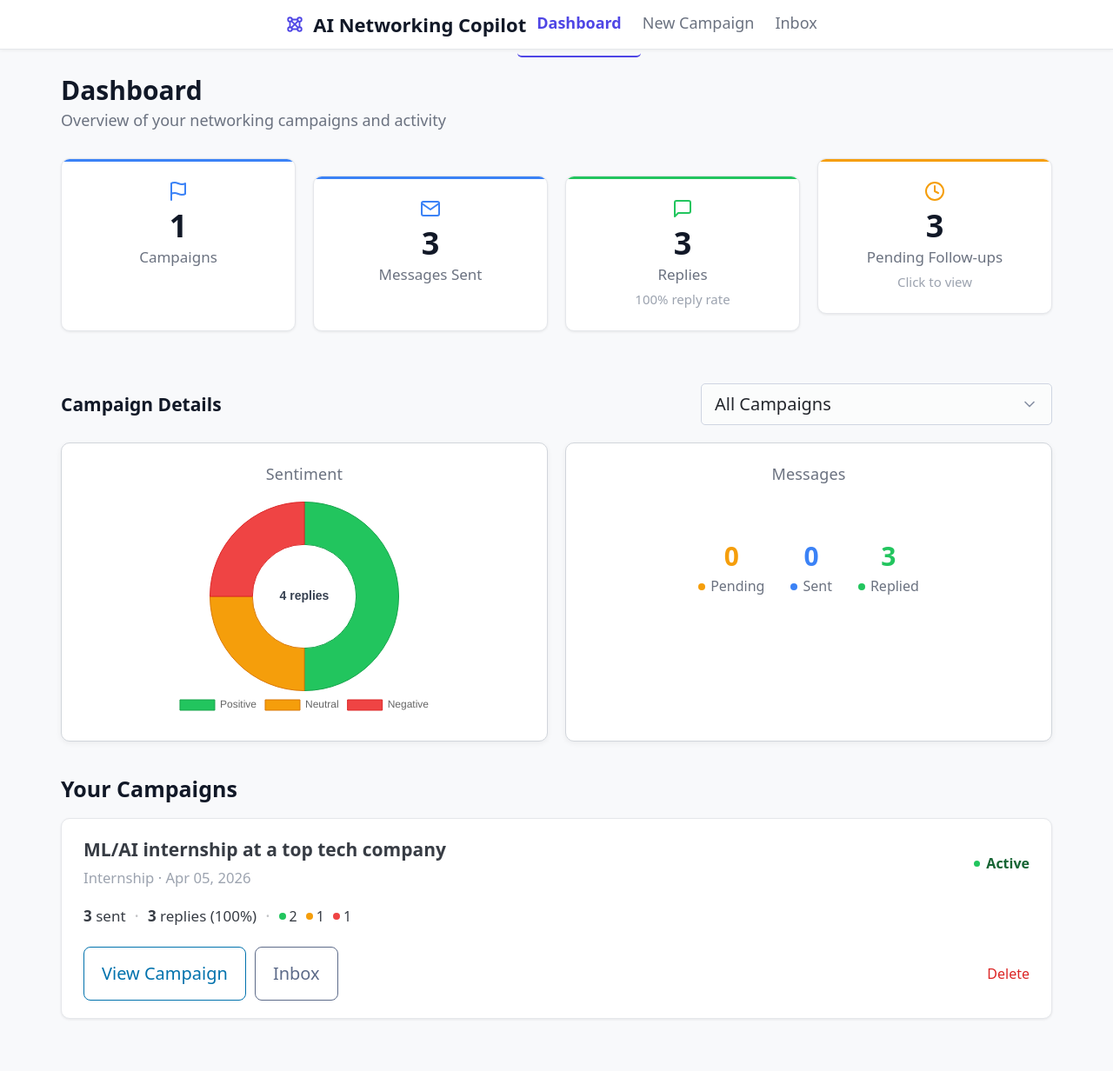
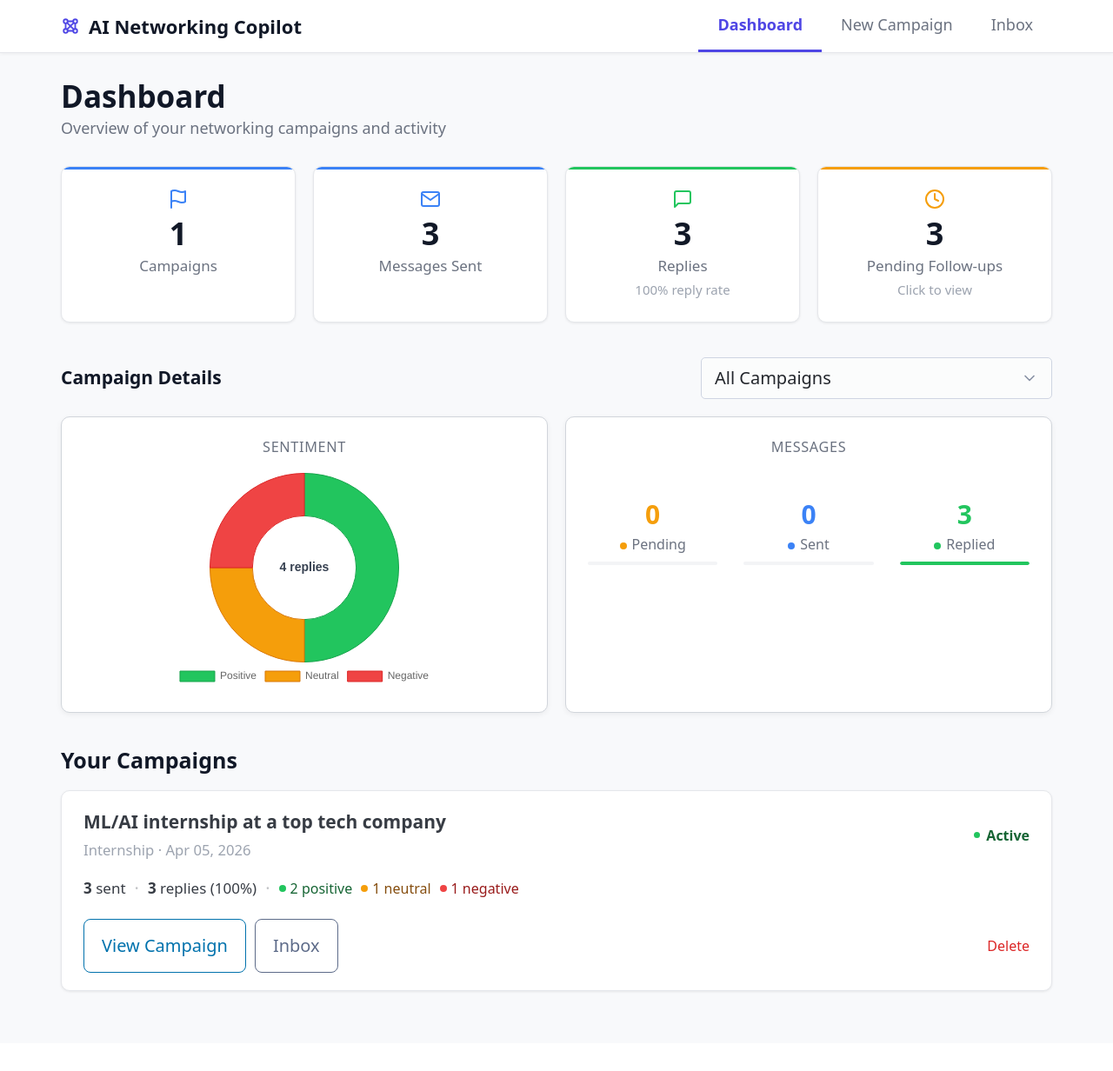
Before and after one commit to AaravChadha/ai_networking_copilot, a FastAPI app: page / in a window 1280 px wide. Shown: the whole page at 87% size. After the commit the page ends 1142 px from the top, so only its background shows below. Run offline with FastAPI, Linux system fonts and the light colour scheme; data comes from the database, SQL or seed files in the repository; some libraries are stand-ins or nearby versions.

Commit message:
final polish — force navbar layout, capitalize titles, fix chat textarea, dashboard mini bars

```diff
--- a/app/templates/base.html
+++ b/app/templates/base.html
@@ -29,29 +29,37 @@
         }
         body { background: var(--bg-page); margin: 0; }
 
-        /* Typography */
+        /* Typography — locked scale */
         h1 {
-            font-size: 1.5rem;
+            font-size: 1.75rem; /* 28px */
             font-weight: 700;
             color: var(--text-primary);
             margin: 0 0 var(--sp-xs);
         }
         h2 {
-            font-size: 1.25rem;
-            font-weight: 700;
+            font-size: 1.25rem; /* 20px */
+            font-weight: 600;
             color: var(--text-primary);
             margin: 0 0 var(--sp-sm);
         }
         h3 {
-            font-size: 1.05rem;
+            font-size: 1.05rem; /* ~17px */
             font-weight: 600;
             color: var(--text-primary);
         }
-        h4 {
-            font-size: 0.9rem;
+        h4, .label-upper {
+            font-size: 0.8125rem; /* 13px */
             font-weight: 500;
             color: var(--text-secondary);
-            letter-spacing: 0.01em;
+            text-transform: uppercase;
+            letter-spacing: 0.04em;
+        }
+
+        /* Message body text */
+        .msg-body {
+            font-size: 0.9375rem; /* 15px */
+            line-height: 1.6;
+            color: var(--text-primary);
         }
         .page-header {
             margin-bottom: var(--sp-md);
@@ -70,79 +78,80 @@
             color: var(--brand-color);
         }
         .ai-accent-bg {
-            background: #f5f3ff;
-            border: 1px solid #e0d7ff;
+            background: var(--brand-light);
+            border: 1px solid #c7d2fe;
         }
 
         /* Links */
         a { color: var(--primary); }
         a:hover { color: var(--primary-hover); }
 
-        /* Sticky navbar */
+        /* Sticky navbar — fully override Pico nav */
         nav.top-nav {
+            all: unset;
+            display: block !important;
             position: sticky;
             top: 0;
             z-index: 100;
             background: #fff;
             border-bottom: 1px solid var(--border);
             box-shadow: 0 1px 4px rgba(0,0,0,0.06);
-            padding: 0;
+            width: 100%;
         }
         nav.top-nav .nav-inner {
+            all: unset;
+            display: flex !important;
+            justify-content: space-between !important;
+            align-items: stretch;
             max-width: 1200px;
             margin: 0 auto;
             padding: 0 1.5rem;
-            display: flex !important;
-            justify-content: space-between !important;
-            align-items: center;
-            height: 56px;
+            height: 60px;
+            box-sizing: border-box;
         }
         nav.top-nav .brand {
-            display: flex;
+            all: unset;
+            display: flex !important;
             align-items: center;
             gap: 0.5rem;
             font-size: 1.1rem;
             font-weight: 700;
-            color: var(--text-primary);
-            text-decoration: none;
+            color: var(--text-primary) !important;
+            cursor: pointer;
             margin-right: auto;
         }
-        nav.top-nav .brand:hover { color: var(--text-primary); }
+        nav.top-nav .brand:hover { opacity: 0.85; }
         nav.top-nav .brand svg { flex-shrink: 0; }
         nav.top-nav .nav-links {
+            all: unset;
+            display: flex !important;
+            align-items: stretch;
+            height: 100%;
+        }
+        nav.top-nav .nav-links li {
+            all: unset;
             display: flex;
-            gap: 0;
-            list-style: none;
-            margin: 0 !important;
-            padding: 0 !important;
-            height: 56px;
             align-items: stretch;
         }
-        nav.top-nav .nav-links li {
-            display: flex;
-            align-items: stretch;
-            padding: 0;
-            margin: 0;
-        }
         nav.top-nav .nav-links a {
-            display: flex;
+            all: unset;
+            display: flex !important;
             align-items: center;
-            text-decoration: none;
             padding: 0 1.1rem;
             font-size: 0.9rem;
-            color: var(--text-secondary);
-            border-bottom: 2px solid transparent;
-            padding-bottom: 2px;
+            color: var(--text-secondary) !important;
+            border-bottom: 3px solid transparent;
+            cursor: pointer;
             transition: all 0.15s ease;
         }
         nav.top-nav .nav-links a:hover {
-            color: var(--text-primary);
+            color: var(--text-primary) !important;
             border-bottom-color: #d1d5db;
         }
         nav.top-nav .nav-links a.active {
-            color: var(--brand-color);
+            color: var(--primary) !important;
             font-weight: 600;
-            border-bottom-color: var(--brand-color);
+            border-bottom-color: var(--primary);
         }
 
         /* Container */
@@ -164,7 +173,9 @@
             font-weight: 600;
             font-size: 0.95rem;
             color: var(--text-primary);
-            text-transform: capitalize;
+        }
+        .campaign-bar-title::first-letter {
+            text-transform: uppercase;
         }
         .campaign-bar-type {
             font-size: 0.8rem;
@@ -314,6 +325,12 @@
         setTimeout(() => t.remove(), 3000);
     }
     document.body.addEventListener('htmx:responseError', function() { showToast('Something went wrong', 'error'); });
+    // Auto-capitalize campaign titles
+    document.querySelectorAll('.campaign-bar-title').forEach(el => {
+        if (el.textContent && el.textContent[0] !== el.textContent[0].toUpperCase()) {
+            el.textContent = el.textContent[0].toUpperCase() + el.textContent.slice(1);
+        }
+    });
     </script>
 </body>
 </html>
--- a/app/templates/dashboard.html
+++ b/app/templates/dashboard.html
@@ -10,6 +10,7 @@
         padding: 1.25rem 1rem;
         position: relative;
         overflow: hidden;
+        margin: 0;
     }
     .stat-card-accent::before {
         content: '';
@@ -42,7 +43,10 @@
     a.stat-card-link {
         text-decoration: none;
         color: inherit;
-        display: block;
+        display: flex;
+    }
+    a.stat-card-link article {
+        flex: 1;
     }
     a.stat-card-link:hover article {
         border-color: var(--primary);
@@ -59,10 +63,11 @@
         display: flex;
         justify-content: center;
         gap: 1.5rem;
-        padding: 2rem 0;
+        padding: 1.25rem 0;
     }
     .msg-breakdown-item {
         text-align: center;
+        flex: 1;
     }
     .msg-breakdown-item .num {
         font-size: 1.5rem;
@@ -71,6 +76,7 @@
     .msg-breakdown-item .label {
         font-size: 0.8rem;
         color: var(--text-secondary);
+        margin-bottom: 0.4rem;
     }
     .msg-breakdown-item .dot {
         display: inline-block;
@@ -79,6 +85,18 @@
         border-radius: 50%;
         margin-right: 0.3rem;
         vertical-align: middle;
+    }
+    .mini-bar {
+        height: 4px;
+        border-radius: 2px;
+        background: #f3f4f6;
+        margin-top: 0.4rem;
+        overflow: hidden;
+    }
+    .mini-bar-fill {
+        height: 100%;
+        border-radius: 2px;
+        transition: width 0.3s ease;
     }
 </style>
 {% endblock %}
@@ -91,13 +109,14 @@
 
 {% if goals %}
 {# Stat cards with SVG icons and semantic accent borders #}
-<div class="stats-grid" style="margin-bottom: 2rem;">
+<div class="stats-grid" style="margin-bottom: 2rem; grid-template-columns: repeat(4, 1fr); align-items: stretch;">
     <article class="stat-card-accent accent-blue">
         <div class="stat-icon">
             <svg width="24" height="24" viewBox="0 0 24 24" fill="none" stroke="#3b82f6" stroke-width="2" stroke-linecap="round" stroke-linejoin="round"><path d="M4 15s1-1 4-1 5 2 8 2 4-1 4-1V3s-1 1-4 1-5-2-8-2-4 1-4 1z"/><line x1="4" y1="22" x2="4" y2="15"/></svg>
         </div>
         <h2>{{ goals | length }}</h2>
         <p>Campaigns</p>
+        <div class="stat-sub">&nbsp;</div>
     </article>
     <article class="stat-card-accent accent-blue">
         <div class="stat-icon">
@@ -105,6 +124,7 @@
         </div>
         <h2>{{ total_sent }}</h2>
         <p>Messages Sent</p>
+        <div class="stat-sub">&nbsp;</div>
     </article>
     <article class="stat-card-accent accent-green">
         <div class="stat-icon">
@@ -156,20 +176,24 @@
                 <p style="text-align: center; opacity: 0.5; padding: 3rem 0;">No replies yet</p>
                 {% endif %}
             </div>
+            {% set all_msg_total = all_pending + all_sent_only + all_replied %}
             <div class="chart-card">
                 <h4 style="text-align: center; margin-top: 0;">Messages</h4>
                 <div class="msg-breakdown">
                     <div class="msg-breakdown-item">
                         <div class="num" style="color: #f59e0b;">{{ all_pending }}</div>
                         <div class="label"><span class="dot" style="background: #f59e0b;"></span>Pending</div>
+                        <div class="mini-bar"><div class="mini-bar-fill" style="width: {{ (all_pending / all_msg_total * 100) | round if all_msg_total > 0 else 0 }}%; background: #f59e0b;"></div></div>
                     </div>
                     <div class="msg-breakdown-item">
                         <div class="num" style="color: #3b82f6;">{{ all_sent_only }}</div>
                         <div class="label"><span class="dot" style="background: #3b82f6;"></span>Sent</div>
+                        <div class="mini-bar"><div class="mini-bar-fill" style="width: {{ (all_sent_only / all_msg_total * 100) | round if all_msg_total > 0 else 0 }}%; background: #3b82f6;"></div></div>
                     </div>
                     <div class="msg-breakdown-item">
                         <div class="num" style="color: #22c55e;">{{ all_replied }}</div>
                         <div class="label"><span class="dot" style="background: #22c55e;"></span>Replied</div>
+                        <div class="mini-bar"><div class="mini-bar-fill" style="width: {{ (all_replied / all_msg_total * 100) | round if all_msg_total > 0 else 0 }}%; background: #22c55e;"></div></div>
                     </div>
                 </div>
             </div>
@@ -189,20 +213,24 @@
                 <p style="text-align: center; opacity: 0.5; padding: 3rem 0;">No replies yet</p>
                 {% endif %}
             </div>
+            {% set g_msg_total = s.pending + s.sent_only + s.replied %}
             <div class="chart-card">
                 <h4 style="text-align: center; margin-top: 0;">Messages</h4>
                 <div class="msg-breakdown">
                     <div class="msg-breakdown-item">
                         <div class="num" style="color: #f59e0b;">{{ s.pending }}</div>
                         <div class="label"><span class="dot" style="background: #f59e0b;"></span>Pending</div>
+                        <div class="mini-bar"><div class="mini-bar-fill" style="width: {{ (s.pending / g_msg_total * 100) | round if g_msg_total > 0 else 0 }}%; background: #f59e0b;"></div></div>
                     </div>
                     <div class="msg-breakdown-item">
                         <div class="num" style="color: #3b82f6;">{{ s.sent_only }}</div>
                         <div class="label"><span class="dot" style="background: #3b82f6;"></span>Sent</div>
+                        <div class="mini-bar"><div class="mini-bar-fill" style="width: {{ (s.sent_only / g_msg_total * 100) | round if g_msg_total > 0 else 0 }}%; background: #3b82f6;"></div></div>
                     </div>
                     <div class="msg-breakdown-item">
                         <div class="num" style="color: #22c55e;">{{ s.replied }}</div>
                         <div class="label"><span class="dot" style="background: #22c55e;"></span>Replied</div>
+                        <div class="mini-bar"><div class="mini-bar-fill" style="width: {{ (s.replied / g_msg_total * 100) | round if g_msg_total > 0 else 0 }}%; background: #22c55e;"></div></div>
                     </div>
                 </div>
             </div>
@@ -298,7 +326,7 @@ function switchCampaign(id) {
 <article style="margin-bottom: 1rem;">
     <div style="display: flex; justify-content: space-between; align-items: center; margin-bottom: 0.75rem;">
         <div>
-            <strong style="font-size: 1.05rem;">{{ goal.description[:60] }}{% if goal.description|length > 60 %}...{% endif %}</strong>
+            <strong style="font-size: 1.05rem;">{{ goal.description[:1] | upper }}{{ goal.description[1:60] }}{% if goal.description|length > 60 %}...{% endif %}</strong>
             <br><small style="color: var(--text-muted);">{{ goal.goal_type | capitalize }} · {{ goal.created_at.strftime('%b %d, %Y') }}</small>
         </div>
         <span style="display: inline-flex; align-items: center; gap: 0.35rem; font-size: 0.8rem; font-weight: 600; color: #166534;">
@@ -311,9 +339,9 @@ function switchCampaign(id) {
         <span style="opacity: 0.3;">·</span>
         <span style="font-size: 0.85rem;"><strong>{{ stats.replies }}</strong> replies ({{ stats.reply_rate }}%)</span>
         <span style="opacity: 0.3;">·</span>
-        <span style="display: inline-flex; align-items: center; gap: 0.2rem; font-size: 0.8rem;"><span style="width: 8px; height: 8px; border-radius: 50%; background: #22c55e; display: inline-block;"></span>{{ stats.positive }}</span>
-        <span style="display: inline-flex; align-items: center; gap: 0.2rem; font-size: 0.8rem;"><span style="width: 8px; height: 8px; border-radius: 50%; background: #f59e0b; display: inline-block;"></span>{{ stats.neutral }}</span>
-        <span style="display: inline-flex; align-items: center; gap: 0.2rem; font-size: 0.8rem;"><span style="width: 8px; height: 8px; border-radius: 50%; background: #ef4444; display: inline-block;"></span>{{ stats.negative }}</span>
+        <span style="display: inline-flex; align-items: center; gap: 0.25rem; font-size: 0.8rem; color: #166534;"><span style="width: 8px; height: 8px; border-radius: 50%; background: #22c55e; display: inline-block;"></span>{{ stats.positive }} positive</span>
+        <span style="display: inline-flex; align-items: center; gap: 0.25rem; font-size: 0.8rem; color: #854d0e;"><span style="width: 8px; height: 8px; border-radius: 50%; background: #f59e0b; display: inline-block;"></span>{{ stats.neutral }} neutral</span>
+        <span style="display: inline-flex; align-items: center; gap: 0.25rem; font-size: 0.8rem; color: #991b1b;"><span style="width: 8px; height: 8px; border-radius: 50%; background: #ef4444; display: inline-block;"></span>{{ stats.negative }} negative</span>
     </div>
     <div style="display: flex; gap: 0.5rem; align-items: center;">
         <a href="/goals/{{ goal.id }}/outreach" role="button" class="outline" style="margin-bottom: 0;">View Campaign</a>
--- a/app/templates/outreach.html
+++ b/app/templates/outreach.html
@@ -52,7 +52,7 @@
 {% block campaign_context %}
 <div class="campaign-bar">
     <div>
-        <div class="campaign-bar-title">{{ goal.description }}</div>
+        <div class="campaign-bar-title">{{ goal.description[:1] | upper }}{{ goal.description[1:] }}</div>
         <div class="campaign-bar-type">{{ goal.goal_type | capitalize }} Campaign</div>
     </div>
     <a href="/" style="font-size: 0.8rem;">&larr; Dashboard</a>
@@ -96,7 +96,8 @@
 {# Progress bar #}
 <div style="margin-bottom: 1.5rem;">
     <div class="progress-bar-bg">
-        {% if sent + replied > 0 %}<div class="seg-sent" style="width: {{ ((sent + replied) / total * 100) | round }}%;"></div>{% endif %}
+        {% if replied > 0 %}<div style="background: #22c55e; height: 100%; width: {{ (replied / total * 100) | round }}%;"></div>{% endif %}
+        {% if sent > 0 %}<div class="seg-sent" style="width: {{ (sent / total * 100) | round }}%;"></div>{% endif %}
         {% if approved > 0 %}<div class="seg-approved" style="width: {{ (approved / total * 100) | round }}%;"></div>{% endif %}
         {% if drafts > 0 %}<div class="seg-draft" style="width: {{ (drafts / total * 100) | round }}%;"></div>{% endif %}
     </div>
```
Also changed, not shown: app/templates/chat.html (+31 -12 lines), app/templates/contacts.html (+6 -9 lines), app/templates/goal_setup.html (+12 -12 lines), app/templates/inbox.html (+9 -9 lines), app/templates/partials/message_card.html (+10 -8 lines), app/templates/template_editor.html (+3 -27 lines).
